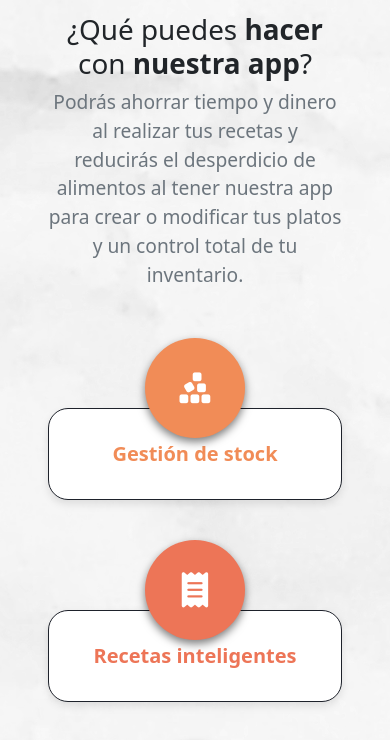
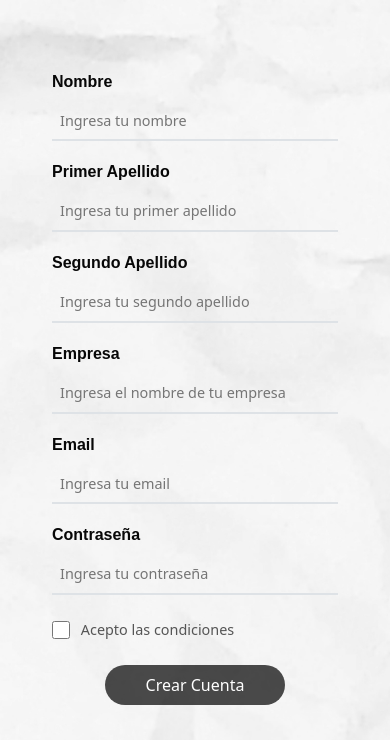
Before and after one commit to AleBonilla30/Proyecto-FlavouryStorck, an Angular app: page / in a window 390 px wide. Shown: the part 406-1146 px from the top of the page. Built offline with nearby package versions, Linux system fonts and the light colour scheme.

Commit message:
Agrega formulario de registro y login

```diff
--- a/src/app/app-routing.module.ts
+++ b/src/app/app-routing.module.ts
@@ -1,7 +1,14 @@
 import { NgModule } from '@angular/core';
 import { RouterModule, Routes } from '@angular/router';
+/* import { LoginComponent } from './shared/login/login.component';
+import { CreateAccountComponent } from './shared/create-account/create-account.component'; */
 
-const routes: Routes = [];
+const routes: Routes = [/*
+  { path: 'login', component: LoginComponent },
+  { path: 'create-account', component: CreateAccountComponent },
+
+  { path: '', redirectTo: '/login', pathMatch: 'full' } */ //revisar si es necesario
+];
 
 @NgModule({
   imports: [RouterModule.forRoot(routes)],
--- a/src/app/app.component.html
+++ b/src/app/app.component.html
@@ -3,7 +3,9 @@
     <app-header></app-header>
   </header>
   <main class="content-wrap">
-    <app-inicio></app-inicio>
+    <!--  <app-inicio></app-inicio>  -->
+    <!-- <app-login></app-login>  -->
+     <app-create-account></app-create-account>
   </main>
 
   <footer>
--- a/src/app/app.component.ts
+++ b/src/app/app.component.ts
@@ -8,4 +8,24 @@ import { Component } from '@angular/core';
 })
 export class AppComponent {
   title = 'FlavouryStock';
+
+  nombre: string = '';
+  primerApellido: string = '';
+  segundoApellido: string = '';
+  empresa: string = '';
+  email: string = '';
+  contraseña: string = '';
+  aceptarCondiciones: boolean = false;
+
+  crearCuenta() {
+    console.log('Cuenta creada:', {
+      nombre: this.nombre,
+      primerApellido: this.primerApellido,
+      segundoApellido: this.segundoApellido,
+      empresa: this.empresa,
+      email: this.email,
+      contraseña: this.contraseña, //esto tiene que ir encriptado
+      aceptarCondiciones: this.aceptarCondiciones
+    });
+  }
 }
--- a/src/app/app.module.ts
+++ b/src/app/app.module.ts
@@ -7,6 +7,8 @@ import { HeaderComponent } from './shared/header/header.component';
 import { FooterComponent } from './shared/footer/footer.component';
 import { InicioComponent } from './components/inicio/inicio.component';
 import { ModalComponent } from './components/modal/modal.component';
+import { LoginComponent } from './shared/login/login.component';
+import { CreateAccountComponent } from './shared/create-account/create-account.component';
 
 @NgModule({
   declarations: [
@@ -14,7 +16,9 @@ import { ModalComponent } from './components/modal/modal.component';
     HeaderComponent,
     FooterComponent,
     InicioComponent,
-    ModalComponent
+    ModalComponent,
+    LoginComponent,
+    CreateAccountComponent
   ],
   imports: [
     BrowserModule,
--- /dev/null
+++ b/src/app/shared/create-account/create-account.component.css
@@ -0,0 +1,115 @@
+
+
+.main {
+  /* Fondo principal */
+  background-image: url('../../../../public/assets/fondo-inicio.jpg');
+  background-size: cover;
+  background-position: center;
+
+  /* Asegurar que ocupe toda la pantalla */
+  min-height: 100vh;
+  width: 100%;
+
+  /* Posicionamiento para el formulario */
+  display: flex;
+  justify-content: center;
+  align-items: center;
+  padding: 20px;
+}
+
+.form-container {
+  /* Solo propiedades de layout */
+  max-width: 500px;
+  width: 100%;
+  padding: 2rem;
+  border-radius: 10px;
+ /*  border: solid white 4px; */
+
+  /* Centrado y espacio */
+  margin: 0 auto;
+
+  /* Sin background ni efectos visuales */
+  /* background: Rgba(255,255,255, 0.3); */
+}
+
+  .form-group {
+    margin-bottom: 1.2rem;
+  }
+
+  .form-label {
+    display: block;
+    margin-bottom: 0.5rem;
+    color: #070707;
+    font-family: 'Arial', sans-serif;
+    font-weight: 600;
+  }
+
+  .form-input {
+    width: 100%;
+    padding: 0.6rem;
+    border: none;
+    border-bottom: 2px solid #dee2e6;
+    background: transparent;
+    font-size: 0.95rem;
+    transition: all 0.3s ease;
+  }
+
+  .form-input:focus {
+    outline: none;
+    border-bottom-color: #007bff;
+    box-shadow: 0 2px 4px rgba(0,123,255,0.1);
+  }
+
+  .checkbox-group {
+    margin: 1.5rem 0;
+    display: flex;
+    align-items: center;
+  }
+
+  .form-checkbox {
+    margin-right: 0.7rem;
+    width: 1.1rem;
+    height: 1.1rem;
+  }
+
+  .checkbox-label {
+    font-size: 0.9rem;
+    color: #555;
+  }
+
+  .btnComenzar{
+    width: 180px;
+    height: 40px;
+    background-color: rgba(0, 0, 0, 0.7);
+    color: white;
+    border-radius: 20px;
+    border: none;
+
+}
+.btnComenzar:hover{
+    background-color: rgba(237, 117, 87, 0.645);
+}
+.btnComenzar:active{
+    border-color: rgb(237,117,87);
+    box-shadow: 0 0 5px rgba(238, 53, 6, 0.5);
+    outline: none;
+    color: white;
+}
+.boton{
+  display: flex;
+    align-items: center;
+    justify-content: center;
+
+}
+  /* Responsive */
+  @media (max-width: 600px) {
+    .form-container {
+      margin: 1rem;
+      padding: 1rem;
+    }
+
+    .form-input {
+      font-size: 0.9rem;
+      padding: 0.5rem;
+    }
+  }
--- /dev/null
+++ b/src/app/shared/create-account/create-account.component.html
@@ -0,0 +1,61 @@
+<div class="main">
+  <div class="form-container">
+    <div class="form-group">
+      <label class="form-label"><b>Nombre</b></label>
+      <input type="text" class="form-input" placeholder="Ingresa tu nombre" />
+    </div>
+
+    <div class="form-group">
+      <label class="form-label"><b>Primer Apellido</b></label>
+      <input
+        type="text"
+        class="form-input"
+        placeholder="Ingresa tu primer apellido" required
+      />
+    </div>
+
+    <div class="form-group">
+      <label class="form-label"><b>Segundo Apellido</b></label>
+      <input
+        type="text"
+        class="form-input"
+        placeholder="Ingresa tu segundo apellido" required
+      />
+    </div>
+
+    <div class="form-group">
+      <label class="form-label"><b>Empresa</b></label>
+      <input
+        type="text"
+        class="form-input"
+        placeholder="Ingresa el nombre de tu empresa" required
+      />
+    </div>
+
+    <div class="form-group">
+      <label class="form-label"><b>Email</b></label>
+      <input type="email" class="form-input" placeholder="Ingresa tu email" required/>
+    </div>
+
+    <div class="form-group">
+      <label class="form-label"><b>Contraseña</b></label>
+      <input
+        type="password"
+        class="form-input"
+        placeholder="Ingresa tu contraseña"
+      />
+    </div>
+
+    <div class="checkbox-group">
+      <input type="checkbox" class="form-checkbox" id="aceptarCondiciones" required/>
+      <label class="checkbox-label" for="aceptarCondiciones"
+        >Acepto las condiciones</label
+      >
+    </div>
+    <div class="boton">
+      <button type="submit" class="submit-button btnComenzar">
+        Crear Cuenta
+      </button>
+    </div>
+  </div>
+</div>
--- /dev/null
+++ b/src/app/shared/login/login.component.css
@@ -0,0 +1,126 @@
+/* Añade estos estilos al CSS existente */
+
+
+.main {
+  /* Fondo principal */
+  background-image: url('../../../../public/assets/fondo-inicio.jpg');
+  background-size: cover;
+  background-position: center;
+
+  /* Asegurar que ocupe toda la pantalla */
+  min-height: 100vh;
+  width: 100%;
+
+  /* Posicionamiento para el formulario */
+  display: flex;
+  justify-content: center;
+  align-items: center;
+  padding: 20px;
+}
+
+.form-container {
+  /* Solo propiedades de layout */
+  max-width: 500px;
+  width: 100%;
+  padding: 2rem;
+  border-radius: 10px;
+  border: solid white 4px;
+
+  /* Centrado y espacio */
+  margin: 0 auto;
+
+  /* Sin background ni efectos visuales */
+  background: Rgba(255,255,255, 0.3);
+}
+
+.additional-options {
+    margin-top: 1.5rem;
+    text-align: center;
+  }
+
+  .forgot-password {
+    color: #6c757d;
+    text-decoration: none;
+    font-size: 0.9rem;
+    transition: color 0.3s ease;
+  }
+
+  .forgot-password:hover {
+    color: #0056b3;
+  }
+
+
+  /* Fondo semitransparente */
+
+
+  .form-group {
+    margin-bottom: 1.2rem;
+  }
+
+  .form-label {
+    display: block;
+    margin-bottom: 0.5rem;
+    color: #070707;
+    font-family: 'Arial', sans-serif;
+    font-weight: 600;
+  }
+
+  .form-input {
+    width: 100%;
+    padding: 0.6rem;
+    border: none;
+    border-bottom: 2px solid #dee2e6;
+    background: transparent;
+    font-size: 0.95rem;
+    transition: all 0.3s ease;
+  }
+  .form-input::placeholder {
+    color: #444 !important; /* Color oscuro */
+    opacity: 1 !important; /* Firefox necesita esto */
+  }
+
+
+  .form-input:focus {
+    outline: none;
+    border-bottom-color: #1ef50a;
+    box-shadow: 0 2px 4px rgba(0,123,255,0.1);
+  }
+
+  .btnComenzar{
+    width: 180px;
+    height: 40px;
+    background-color: rgba(0, 0, 0, 0.7);
+    color: white;
+    border-radius: 20px;
+    border: none;
+
+}
+.btnComenzar:hover{
+    background-color: rgba(237, 117, 87, 0.645);
+}
+.btnComenzar:active{
+    border-color: rgb(237,117,87);
+    box-shadow: 0 0 5px rgba(238, 53, 6, 0.5);
+    outline: none;
+    color: white;
+}
+
+.boton{
+  display: flex;
+    align-items: center;
+    justify-content: center;
+
+}
+
+  /* Responsive */
+  @media (max-width: 600px) {
+    .form-container {
+      margin: 1rem;
+      padding: 1rem;
+    }
+
+    .form-input {
+      font-size: 0.9rem;
+      padding: 0.5rem;
+    }
+  }
--- /dev/null
+++ b/src/app/shared/login/login.component.html
@@ -0,0 +1,25 @@
+
+<main class="main">
+<div class="form-container">
+  <div class="form-group">
+    <label class="form-label"><b>Email</b></label>
+    <input type="email" class="form-input" placeholder="Ingresa tu email" />
+  </div>
+
+  <div class="form-group">
+    <label class="form-label"><b>Contraseña</b></label>
+    <input
+      type="password"
+      class="form-input"
+      placeholder="Ingresa tu contraseña"
+    />
+  </div>
+  <div class="boton">
+    <button type="submit" class="submit-button btnComenzar">Sign In</button>
+  </div>
+
+  <div class="additional-options">
+    <a href="#" class="forgot-password">¿Olvidaste tu contraseña?</a>
+  </div>
+</div>
+</main>
```
Also changed, not shown: src/app/shared/create-account/create-account.component.ts (added, +11 -0 lines), src/app/shared/login/login.component.ts (added, +11 -0 lines), 2 other files (tests, documents, lock files or other folders).
